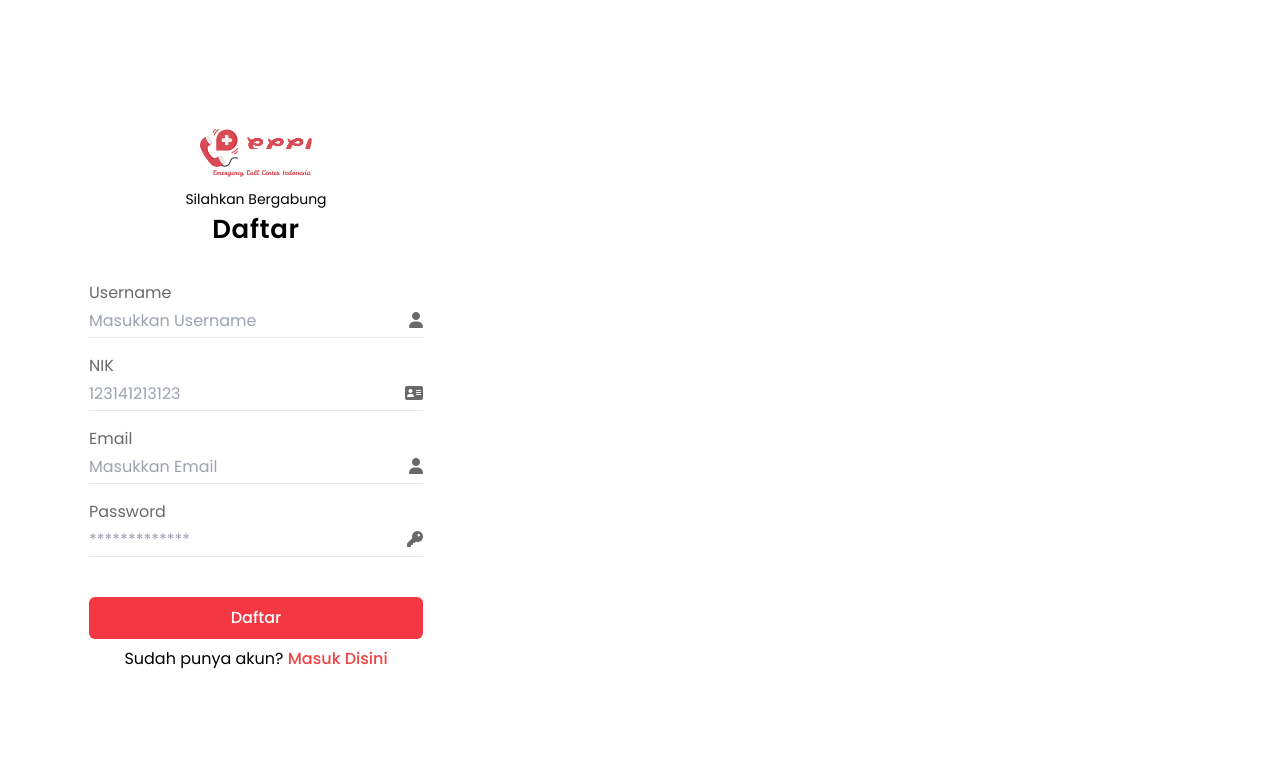
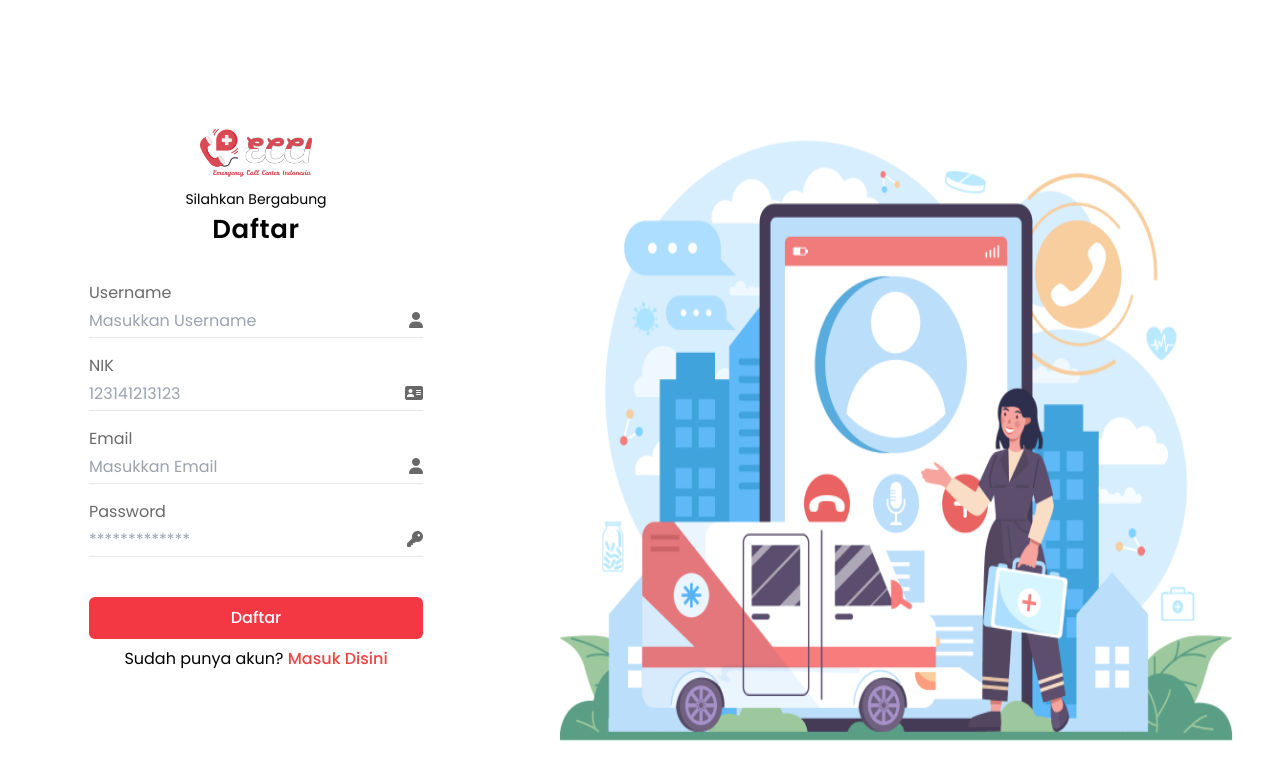
Before and after one commit to CapstoneProjectKelompok3/Frontend, a React (Vite) app: page /register in a window 1280 px wide. Shown: the top 780 px of the page. Built offline with nearby package versions, Linux system fonts and the light colour scheme; the HTML template or start-up script is replaced by a standard one.

Commit message:
fix: email verif

```diff
--- a/src/pages/register/index.tsx
+++ b/src/pages/register/index.tsx
@@ -7,7 +7,8 @@ import { validateRegister } from "../../validate/auth";
 import axios from "axios";
 import Cookie from "js-cookie";
 import toast from "react-hot-toast";
-
+import logo from '../../../public/logo.png'
+import banner from '../../../public/loginBackground.png'
 interface RegistrationFormData {
   email: string;
   username: string;
@@ -65,7 +66,7 @@ const Register = () => {
           <div className="flex flex-col md:place-items-center">
             <div>
               <img
-                src="../../../public/logo.png"
+                src={logo}
                 alt=""
                 className="w-28 mb-3 md:block hidden"
               />
@@ -160,6 +161,13 @@ const Register = () => {
           </div>
         </div>
       </div>
+      <div className="hidden lg:block w-[60vw] h-screen">
+        <img
+          src={banner}
+          alt=""
+          className="h-screen"
+        />
+      </div>
     </section>
   );
 };
--- a/src/pages/verify/index.tsx
+++ b/src/pages/verify/index.tsx
@@ -12,12 +12,14 @@ const Verify = () => {
     }, [])
 
     const handleVerify = () => {
+        console.log(key)
         axios.put(`https://api.flattenbot.site/users/verify-email?key=${key}`)
             .then((response) => {
-                console.log(response)
+                console.log(response.data)
             })
             .catch((error) => {
                 console.log(error)
+                console.log(error.response)
                 toast.error("Error")
             })
     }
```
Also changed, not shown: public/loginBackground.png, public/logo.png.
